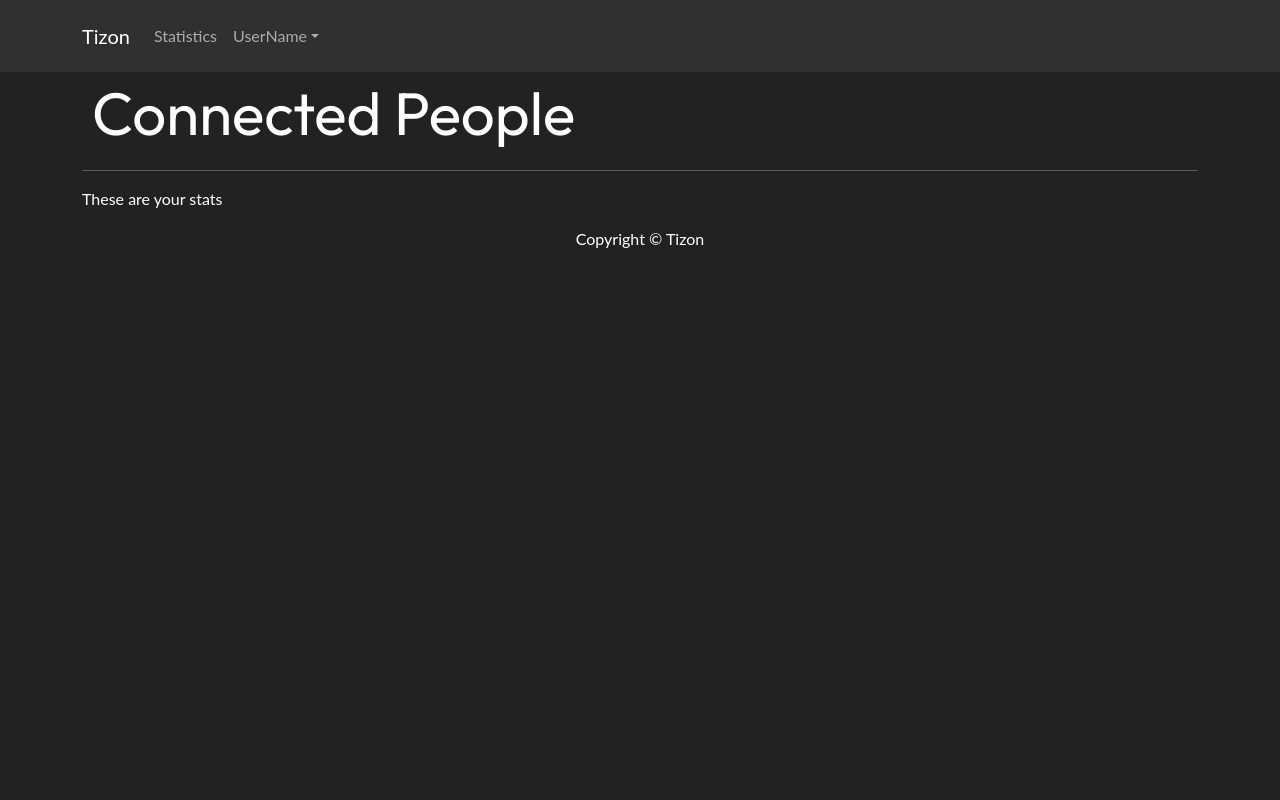
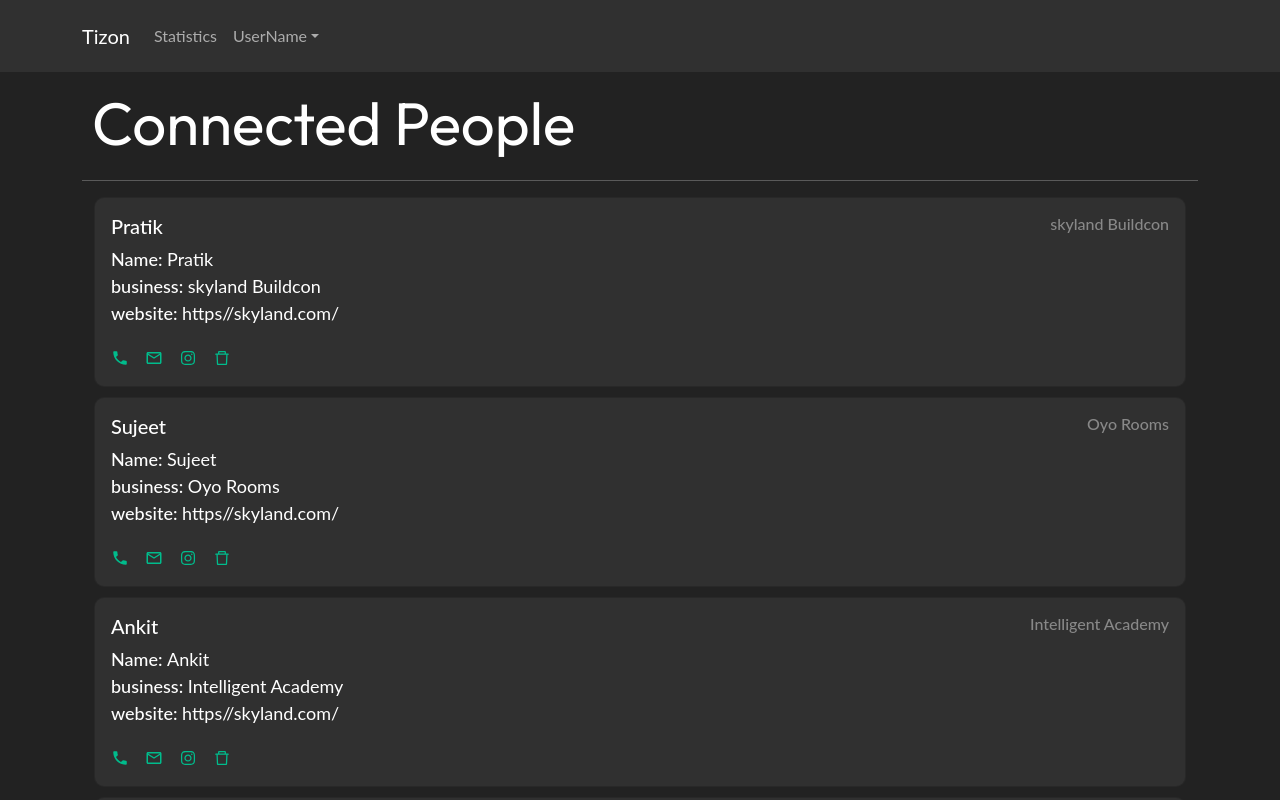
Before and after one commit to prat1k-gupta/tizon-internship, a React (Create React App) app in the folder client/: page /stats in a window 1280 px wide. Shown: the top 800 px of the page. Built offline with nearby package versions, Linux system fonts and the light colour scheme.

Commit message:
added cards to stats

```diff
--- a/client/package.json
+++ b/client/package.json
@@ -10,6 +10,7 @@
     "react": "^18.2.0",
     "react-bootstrap": "^2.5.0",
     "react-dom": "^18.2.0",
+    "react-icons": "^4.4.0",
     "react-router-dom": "^6.3.0",
     "react-scripts": "5.0.1",
     "web-vitals": "^2.1.4"
--- a/client/src/Screens/MainScreen.js
+++ b/client/src/Screens/MainScreen.js
@@ -3,6 +3,7 @@
 import "./MainStyles.css"
 export const MainScreen = ({title,children}) => {
   return (
+    <div className = "mainback">
         <Container>
             <Row>
                 <div className = "page">
@@ -16,5 +17,6 @@
                 </div>
             </Row>
         </Container>
+    </div>
   )
 }
--- a/client/src/Screens/MainStyles.css
+++ b/client/src/Screens/MainStyles.css
@@ -1,7 +1,7 @@
 @import url('https://fonts.googleapis.com/css2?family=Outfit&display=swap');
 
 .mainback {
-  min-height: 93vh;
+  min-height: 80vh;
   display: flex;
   padding: 10px 0;
 }
--- /dev/null
+++ b/client/src/Screens/StatisticsPage/StatsCard.js
@@ -0,0 +1,46 @@
+import React from 'react'
+import "./StatsStyles.css"
+import { Card } from 'react-bootstrap';
+import { AiOutlineDelete, AiOutlineInstagram } from "react-icons/ai";
+import { IoMdCall } from "react-icons/io";
+import { MdOutlineEmail } from "react-icons/md";
+export const StatsCard = ({stat}) => {
+  const deleteHandler = ()=>{
+    window.alert("Are you sure?")
+  }
+  return (
+    <Card
+      style={{ width: "100%", fontSize: 18, marginBottom: 10 }}
+      className={"card"}
+    >
+      <Card.Body>
+        <div className="single-line">
+          <Card.Title>{stat.name}</Card.Title>
+          <Card.Subtitle className="mb-2 text-muted">
+            {stat.business}
+          </Card.Subtitle>
+        </div>
+        <Card.Text>
+          <span className="bold-text">Name: </span>
+          {stat.name}
+          <br />
+          <span className="bold-text">business:</span> {stat.business}
+          <br />
+          <span className="bold-text">website:</span> {stat.website}
+        </Card.Text>
+        <Card.Link href="#">
+          <IoMdCall />
+        </Card.Link>
+        <Card.Link href="#">
+          <MdOutlineEmail />
+        </Card.Link>
+        <Card.Link href="#">
+          <AiOutlineInstagram />
+        </Card.Link>
+        <Card.Link href="#">
+          <AiOutlineDelete onClick={deleteHandler}/>
+        </Card.Link>
+      </Card.Body>
+    </Card>
+  );
+}
--- a/client/src/Screens/StatisticsPage/StatsPage.js
+++ b/client/src/Screens/StatisticsPage/StatsPage.js
@@ -1,8 +1,21 @@
 import React from 'react'
+import "./StatsStyles.css"
+import { Container } from 'react-bootstrap';
 import { MainScreen } from '../MainScreen'
-
+import { StatsCard } from './StatsCard';
+import stats from '../../data/stats';
 export const StatsPage = () => {
   return (
-    <MainScreen title="Connected People">These are your stats</MainScreen>
-  )
+    <MainScreen title="Connected People">
+      <Container>
+        {
+          stats.map((stat)=>{
+            return (
+              <StatsCard key={stat.id} stat={stat} />
+            );
+          })
+        }
+      </Container>
+    </MainScreen>
+  );
 }
--- /dev/null
+++ b/client/src/Screens/StatisticsPage/StatsStyles.css
@@ -0,0 +1,12 @@
+.single-line{
+    display: flex;
+    align-items: center;
+    justify-content: space-between;
+}
+.card{
+    border-radius: 10px;
+}
+
+.bold-text{
+    font-weight: 500;
+}
--- /dev/null
+++ b/client/src/data/stats.js
@@ -0,0 +1,49 @@
+const stats = [
+    {
+        id: 1,
+        name: "Pratik",
+        email: "pratik@gmail.com",
+        business: "skyland Buildcon",
+        phone: 123456789,
+        website: "https//skyland.com/",
+        instagram: "https://instagram.com/"
+    },
+    {
+        id: 2,
+        name: "Sujeet",
+        email: "sujeet@gmail.com",
+        business: "Oyo Rooms",
+        phone: 123456789,
+        website: "https//skyland.com/",
+        instagram: "https://instagram.com/"
+    },
+    {
+        id: 3,
+        name: "Ankit",
+        email: "ankit@gmail.com",
+        business: "Intelligent Academy",
+        phone: 123456789,
+        website: "https//skyland.com/",
+        instagram: "https://instagram.com/"
+    },
+    {
+        id: 4,
+        name: "Vijay",
+        email: "vijay@gmail.com",
+        business: "PaisaBazaar",
+        phone: 123456789,
+        website: "https//paisabazaar.com/",
+        instagram: "https://instagram.com/"
+    },
+    {
+        id: 5,
+        name: "Akash",
+        email: "akash@gmail.com",
+        business: "ScrapDaddy",
+        phone: 123456789,
+        website: "https//skyland.com/",
+        instagram: "https://instagram.com/"
+    },
+]
+
+export default stats
```
Also changed, not shown: client/src/bootstrap.min.css, 1 other file (tests, documents, lock files or other folders). Lines whose indentation alone changed are shown as unchanged.
